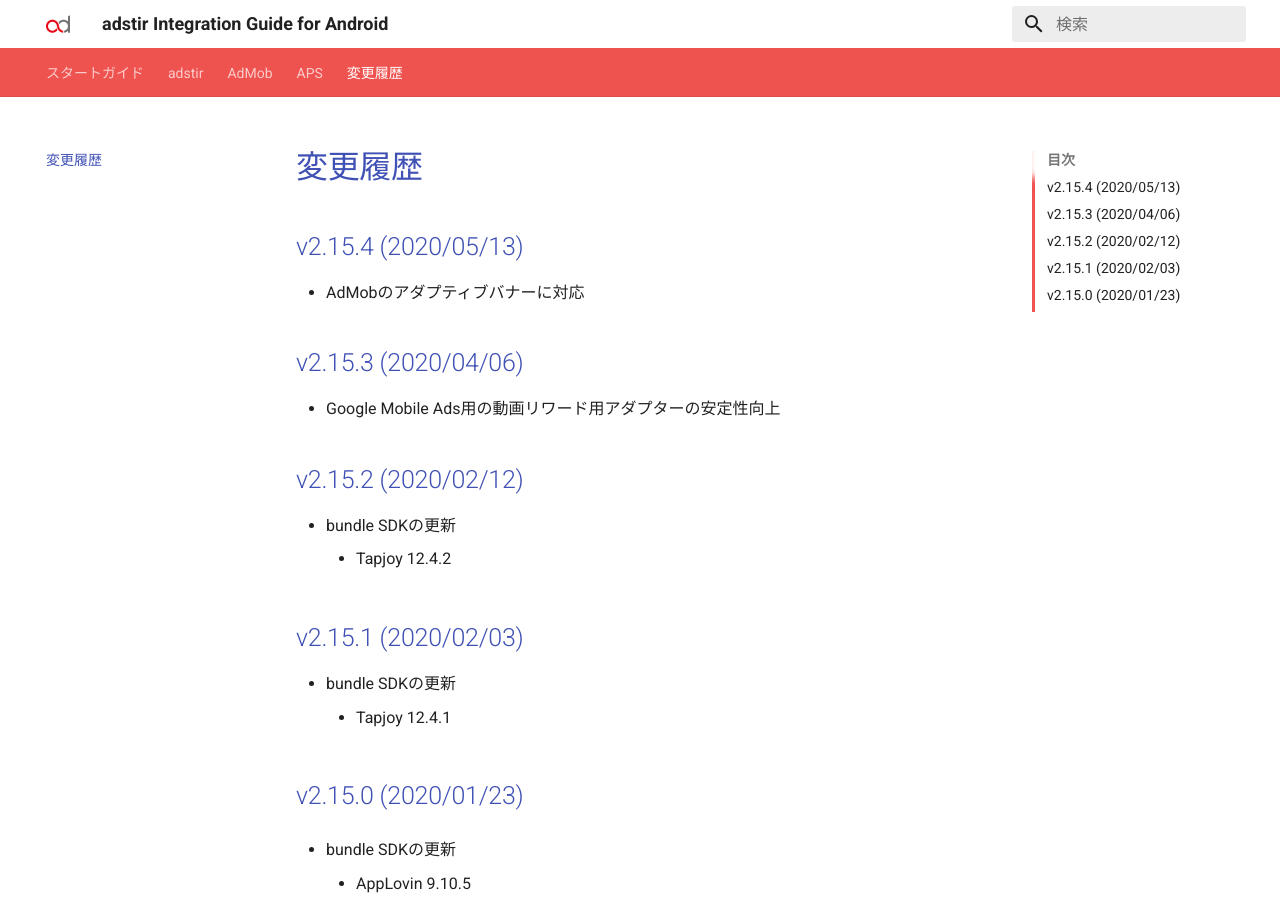
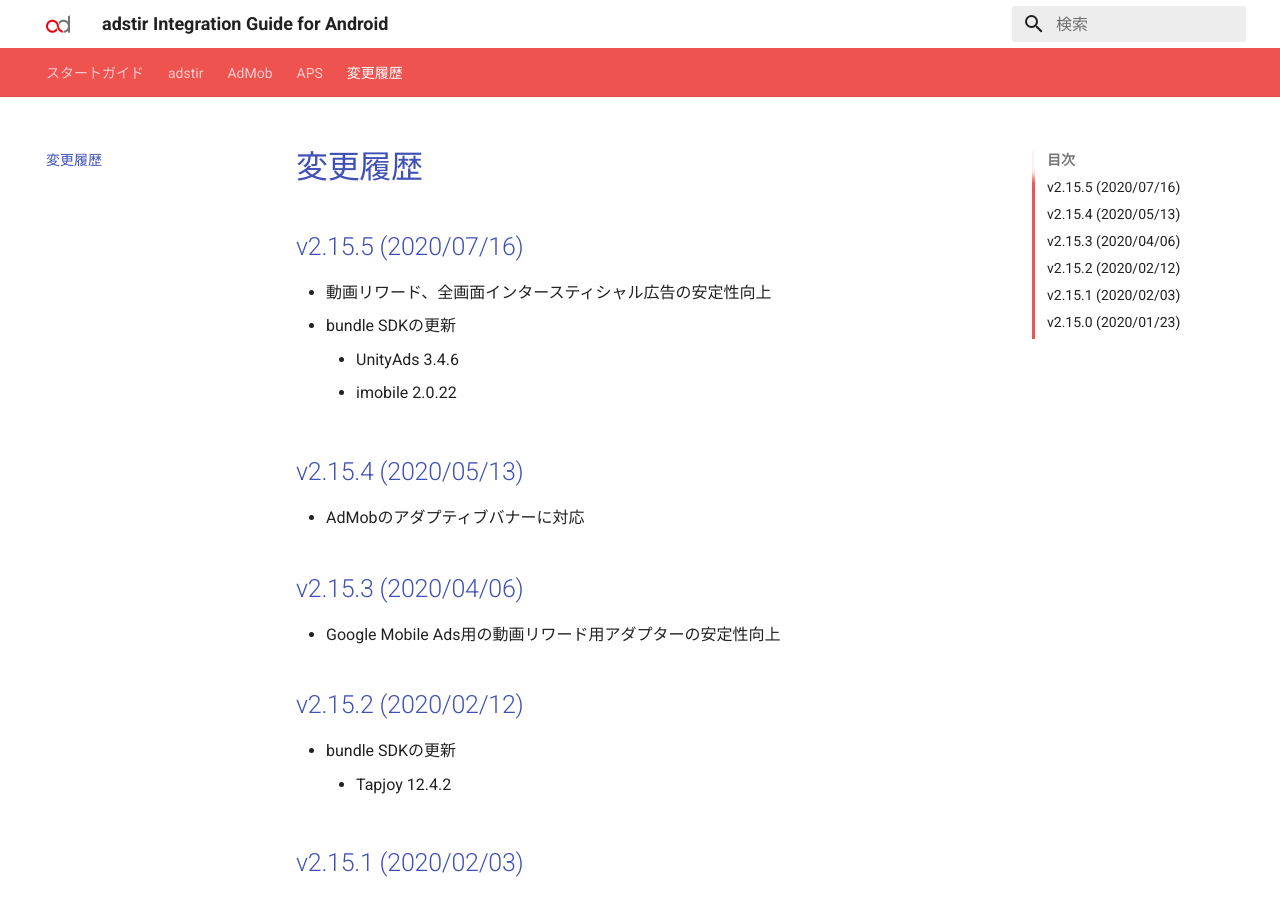
Before and after one commit to united-adstir/android-sdk-docs, an MkDocs documentation site: the page built from docs/changelog.md, in a window 1280 px wide and 900 px high. Built offline with MkDocs 1.6.1 and Material for MkDocs 9.7.7, drawn with Linux system fonts in a browser that asks for light colours; the version menu is left out.

Commit message:
adstir 2.15.5

```diff
--- a/docs/changelog.md
+++ b/docs/changelog.md
@@ -1,6 +1,15 @@
 # 変更履歴
 
+## v2.15.5 (2020/07/16)
+
+- 動画リワード、全画面インタースティシャル広告の安定性向上
+- bundle SDKの更新
+    - UnityAds 3.4.6
+    - imobile 2.0.22
+
+
 ## v2.15.4 (2020/05/13)
+
 - AdMobのアダプティブバナーに対応
 
 ## v2.15.3 (2020/04/06)
--- a/mkdocs.yml
+++ b/mkdocs.yml
@@ -22,13 +22,13 @@
     adcorsa: 2.0.0
     applovin: 9.10.5
     facebook: 5.6.0
-    imobile: 2.0.20
+    imobile: 2.0.22
     maio: 1.1.10
     mobvista: 12.1.51
     mopub: 5.10.0
     nend: 5.3.0
     tapjoy: 12.4.2
-    unityads: 3.3.0
+    unityads: 3.4.6
     zucks: 4.6.1
   sample_url: 'https://dl.ad-stir.com/sample/AdstirAdsSdkAndroid-2.15.2-SampleApp.zip'
 
```
